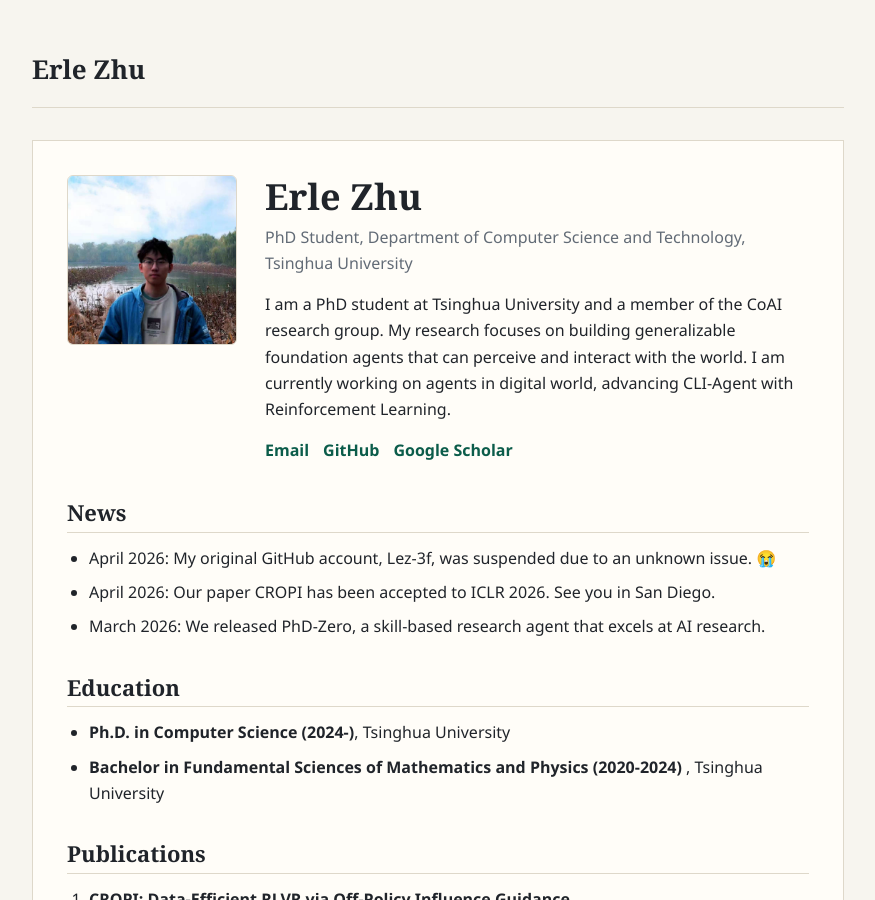
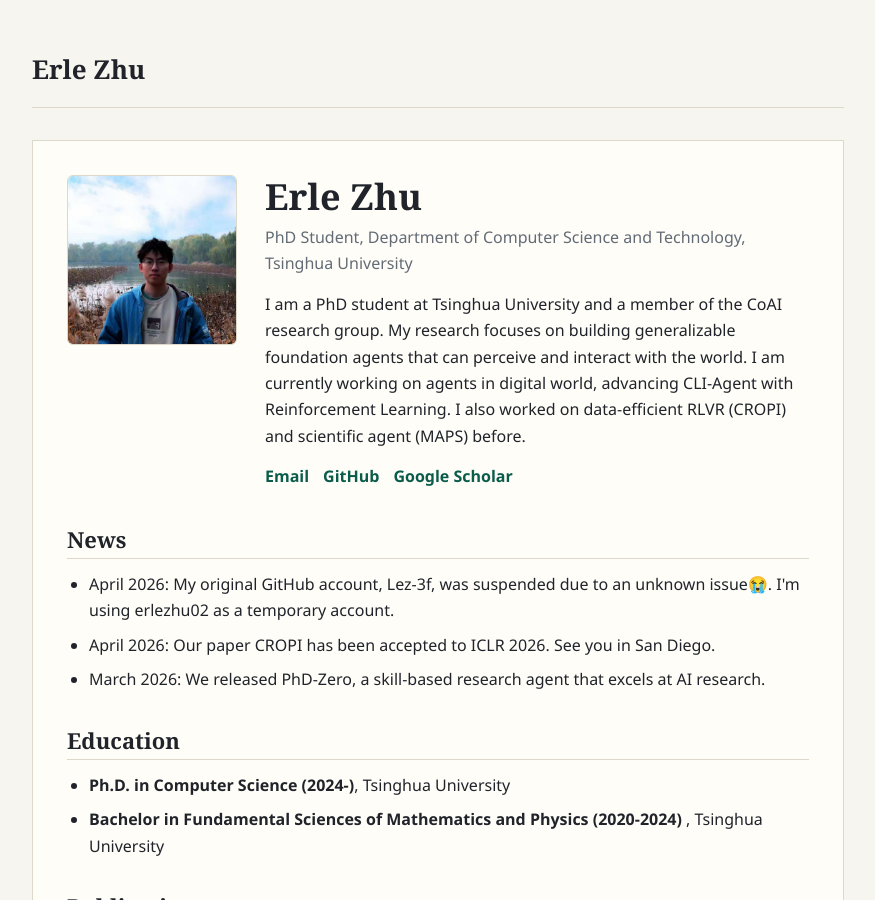
Before and after one commit to erlezhu02/erlezhu02.github.io, a Jekyll site: the page built from index.md, in a window 1280 px wide and 900 px high. Shown: the whole window, without its empty margins (202-1077 px from the left). Built offline with Jekyll 4.4.1, drawn with Linux system fonts in a browser that asks for light colours.

Commit message:
update reasearch direction

```diff
--- a/index.md
+++ b/index.md
@@ -11,6 +11,7 @@ title: Erle Zhu's Homepage
       I am a PhD student at Tsinghua University and a member of the CoAI research group.
       My research focuses on building generalizable foundation agents that can perceive and interact with the world.
       I am currently working on agents in digital world, advancing CLI-Agent with Reinforcement Learning.
+      I also worked on data-efficient RLVR (CROPI) and scientific agent (MAPS) before.
     </p>
     <p class="links">
       <a href="mailto:erlerzhu@gmail.com">Email</a>
@@ -23,7 +24,7 @@ title: Erle Zhu's Homepage
 <section>
   <h2>News</h2>
   <ul>
-    <li>April 2026: My original GitHub account, Lez-3f, was suspended due to an unknown issue. 😭</li>
+    <li>April 2026: My original GitHub account, Lez-3f, was suspended due to an unknown issue😭. I'm using erlezhu02 as a temporary account.</li>
     <li>April 2026: Our paper CROPI has been accepted to ICLR 2026. See you in San Diego.</li>
     <li>March 2026: We released PhD-Zero, a skill-based research agent that excels at AI research.</li>
   </ul>
```
